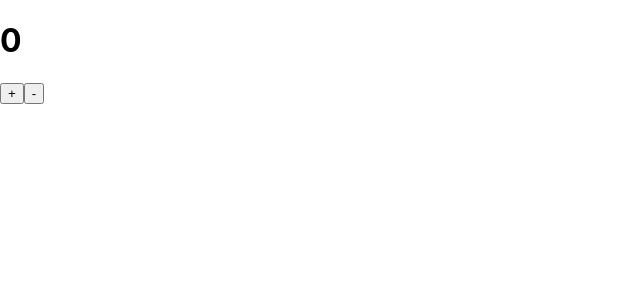
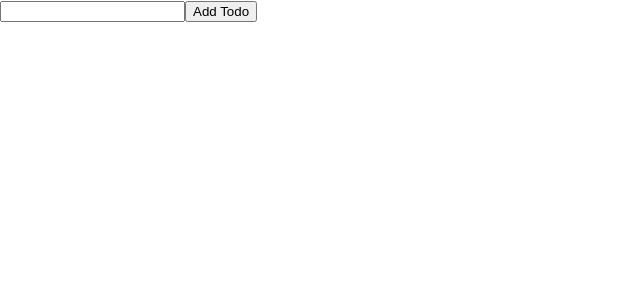
Before and after one commit to collinewait/redux-inside-out, a React (Create React App) app: page / in a window 1280 px wide. Shown: the top 300 px of the page, without its empty margins (0-640 px from the left). Built offline with nearby package versions, Linux system fonts and the light colour scheme.

Commit message:
add a simple UI to support adding a todo list

```diff
--- /dev/null
+++ b/src/TodoApp.js
@@ -0,0 +1,20 @@
+import React, { Component } from "react";
+
+class TodoApp extends Component {
+  render() {
+    const { addTodo, todos, handleChange } = this.props;
+    return (
+      <div>
+        <input id="input1" onChange={handleChange} />
+        <button onClick={addTodo}>Add Todo</button>
+        <ul>
+          {this.props.todos.map(todo => (
+            <li key={todo.id}>{todo.text}</li>
+          ))}
+        </ul>
+      </div>
+    );
+  }
+}
+
+export default TodoApp;
--- a/src/index.js
+++ b/src/index.js
@@ -1,25 +1,58 @@
 import React from "react";
 import ReactDOM from "react-dom";
 import "./index.css";
-import App from "./App";
+//import App from "./App";
+import TodoApp from "./TodoApp";
 import * as serviceWorker from "./serviceWorker";
-import { Provider } from "react-redux";
+//import { Provider } from "react-redux";
 
 import store from "./store";
 
+// const render = () => {
+//   ReactDOM.render(
+//     <Provider store={store}>
+//       <App
+//         value={store.getState()}
+//         onIncrement={() => {
+//           store.dispatch({ type: "INCREMENT" });
+//         }}
+//         onDecrement={() => {
+//           store.dispatch({ type: "DECREMENT" });
+//         }}
+//       />
+//     </Provider>,
+//     document.getElementById("root")
+//   );
+// };
+
+// For demo purposes only.
+// There is a better way of handling changes and updating states
+let nextTodoId = 0;
+let typedText = "";
+
+const handleChange = event => {
+  event.persist();
+  typedText = event.target.value;
+};
 const render = () => {
   ReactDOM.render(
-    <Provider store={store}>
-      <App
-        value={store.getState()}
-        onIncrement={() => {
-          store.dispatch({ type: "INCREMENT" });
-        }}
-        onDecrement={() => {
-          store.dispatch({ type: "DECREMENT" });
-        }}
-      />
-    </Provider>,
+    <TodoApp
+      addTodo={() => {
+        store.dispatch({
+          type: "ADD_TODO",
+          text: typedText,
+          id: nextTodoId++
+        });
+        // Do not write this kind of code in production.
+        // You can work with state values
+        // I wrote it for fun 😁:)
+        const input = document.getElementById("input1");
+        input.value = "";
+        typedText = "";
+      }}
+      todos={store.getState().todos}
+      handleChange={handleChange}
+    />,
     document.getElementById("root")
   );
 };
--- a/src/store.js
+++ b/src/store.js
@@ -30,39 +30,39 @@ import { composeWithDevTools } from "redux-devtools-extension";
 //   return { getState, dispatch, subscribe };
 // };
 
-const store = createStore(counterReducer); // left out not to break counter and for demo. We use one store in applications
-const storeA = createStore(todoApp);
+//const store = createStore(counterReducer); // left out not to break counter and for demo. We use one store in applications
+const store = createStore(todoApp);
 
-console.log('Initial State:');
-console.log(storeA.getState())
-console.log('-------------');
+// console.log('Initial State:');
+// console.log(store.getState())
+// console.log('-------------');
 
-console.log('Dispatching ADD_TODO');
-storeA.dispatch({
-    type: 'ADD_TODO',
-    id: 0,
-    text: 'Redux inside out'
-})
-console.log('Current State:');
-console.log(storeA.getState())
-console.log('-------------');
+// console.log('Dispatching ADD_TODO');
+// store.dispatch({
+//     type: 'ADD_TODO',
+//     id: 0,
+//     text: 'Redux inside out'
+// })
+// console.log('Current State:');
+// console.log(store.getState())
+// console.log('-------------');
 
-console.log('Dispatching TOGGLE_TODO')
-storeA.dispatch({
-    type: 'TOGGLE_TODO',
-    id: 0,
-})
-console.log('Current State:');
-console.log(storeA.getState())
-console.log('-------------');
+// console.log('Dispatching TOGGLE_TODO')
+// store.dispatch({
+//     type: 'TOGGLE_TODO',
+//     id: 0,
+// })
+// console.log('Current State:');
+// console.log(store.getState())
+// console.log('-------------');
 
-console.log('Dispatching SET_VISIBILITY_FILTER')
-storeA.dispatch({
-    type: 'SET_VISIBILITY_FILTER',
-    filter: 'SHOW_COMPLETED',
-})
-console.log('Current State:');
-console.log(storeA.getState())
-console.log('-------------');
+// console.log('Dispatching SET_VISIBILITY_FILTER')
+// store.dispatch({
+//     type: 'SET_VISIBILITY_FILTER',
+//     filter: 'SHOW_COMPLETED',
+// })
+// console.log('Current State:');
+// console.log(store.getState())
+// console.log('-------------');
 
 export default store;
```
